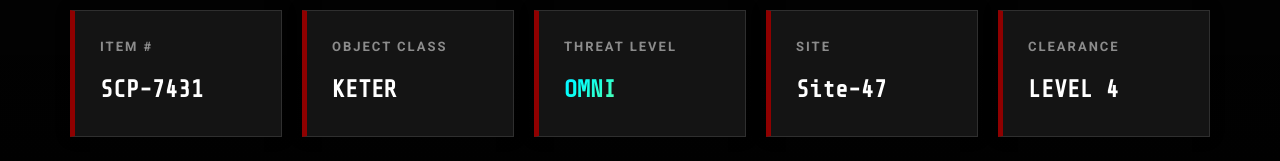
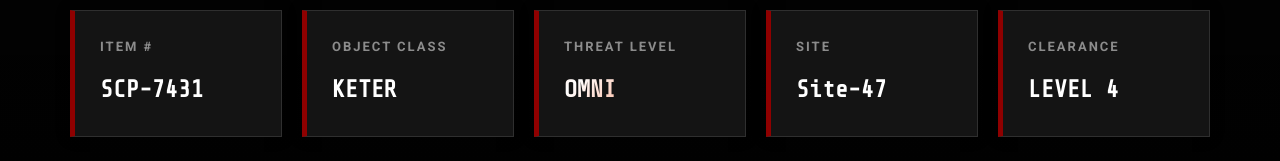
Before and after one commit to imperialgamingoffcial-0001/scp-7431-database, a plain HTML site: page index.html in a window 1280 px wide. Shown: the part 178-339 px from the top of the page. Drawn offline with nearby package versions, Linux system fonts and the light colour scheme.

Commit message:
Change gradient colors for threat-omni class

```diff
--- a/index.html
+++ b/index.html
@@ -181,7 +181,7 @@ nav a:hover{
 }
 
 .class-card.threat-omni p{
-    background: linear-gradient(135deg, #ff00ff, #00ffff, #ffff00, #ff00ff);
+    background: linear-gradient(135deg, #f44000, #ffffff, #f44000, #ffffff);
     background-size: 300% 300%;
     -webkit-background-clip: text;
     -webkit-text-fill-color: transparent;
```
